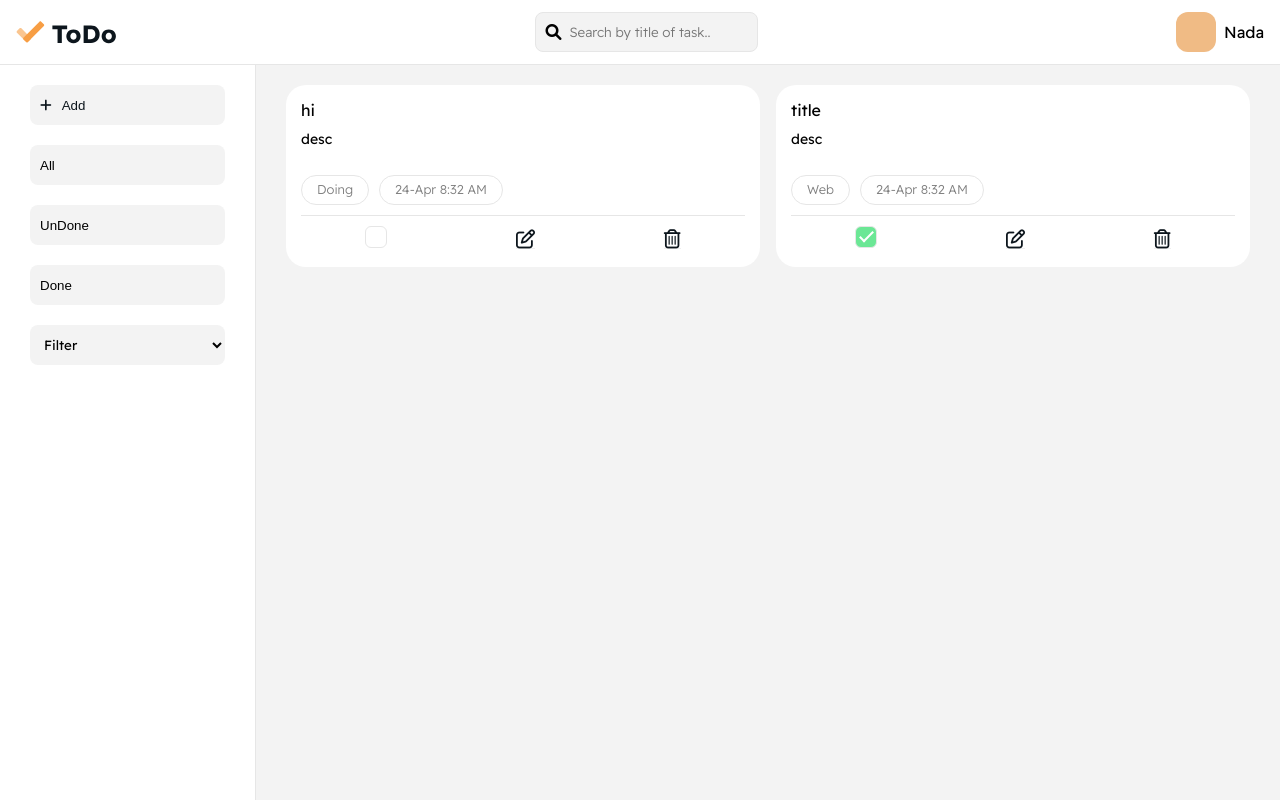
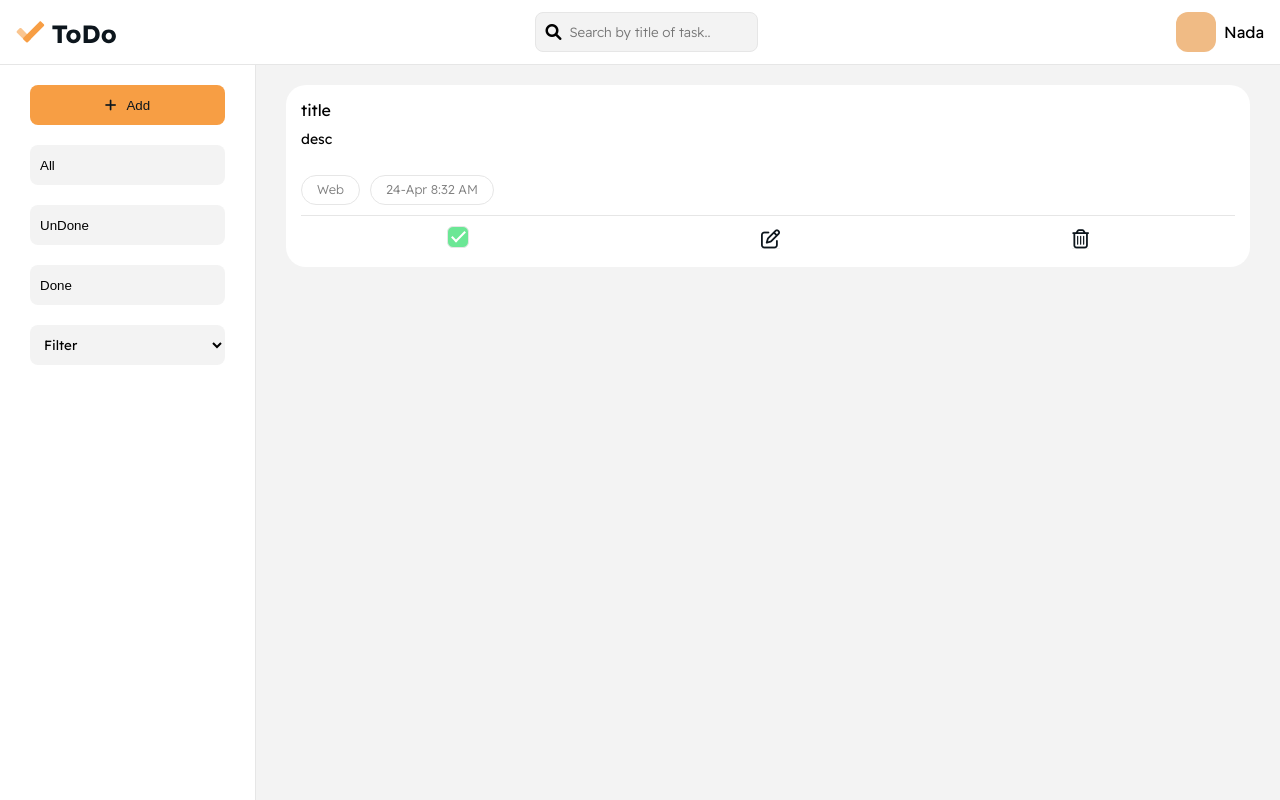
Before and after one commit to GSG-G11/todo-mohammad-nada, a React (Create React App) app: page / in a window 1280 px wide. Built offline with nearby package versions, Linux system fonts and the light colour scheme.

Commit message:
Edit done func

```diff
--- a/public/index.html
+++ b/public/index.html
@@ -2,7 +2,7 @@
 <html lang="en" data-theme="light">
   <head>
     <meta charset="utf-8" />
-    <link rel="icon" href="" />
+    <link rel="icon" href="../src/logo.svg" />
     <meta name="viewport" content="width=device-width, initial-scale=1" />
     <meta name="theme-color" content="#000000" />
     <meta name="description" content="Web site created using create-react-app" />
--- a/src/App.js
+++ b/src/App.js
@@ -7,14 +7,6 @@ import './App.css';
 export default class App extends Component {
   state = {
     tasks: [
-      {
-        id: 1515515,
-        title: 'hi',
-        desc: 'desc',
-        time: '2022-04-24T08:32',
-        label: 'Doing',
-        isDone: false,
-      },
       {
         id: 63416,
         title: 'title',
@@ -41,6 +33,7 @@ export default class App extends Component {
       desc: desc.value,
       time: time.value,
       label: label.value,
+      isDone: false
     };
 
     this.setState((prevState) => {
--- a/src/components/Cards/Card.jsx
+++ b/src/components/Cards/Card.jsx
@@ -2,12 +2,14 @@ import './Cards.css';
 import Controls from './../Nav/Controls';
 
 export default function Card({
-  task: { id, title, desc, label, time, isDone },
+  task: { id, title, desc, label, time, isDone = false },
   openModal,
   changeCheck,
   deleteTask,
 }) {
+
   let formatedTime = '';
+
   // Format Date
   const formatDate = (taskDate) => {
     let d = new Date(taskDate),
@@ -54,7 +56,7 @@ export default function Card({
         <label>
           <input
             type="checkbox"
-            defaultChecked={isDone}
+            checked={isDone}
             name="isDone"
             onChange={() => {
               changeCheck(id);
--- a/src/components/Modal/Modal.css
+++ b/src/components/Modal/Modal.css
@@ -61,9 +61,11 @@
   height: 100px;
 }
 .modal form input:focus,
-.modal form select:focus {
+.modal form select:focus,
+.modal form textarea:focus {
   border: 1px solid var(--main);
 }
+
 .modal form button {
   font-size: 1rem;
   font-weight: 400;
--- a/src/components/Nav/Nav.css
+++ b/src/components/Nav/Nav.css
@@ -20,7 +20,7 @@
   background-color: var(--taskBackground);
 }
 
-.add-task {
+button.add-task {
   display: block;
   text-align: center;
   background-color: var(--main);
```
